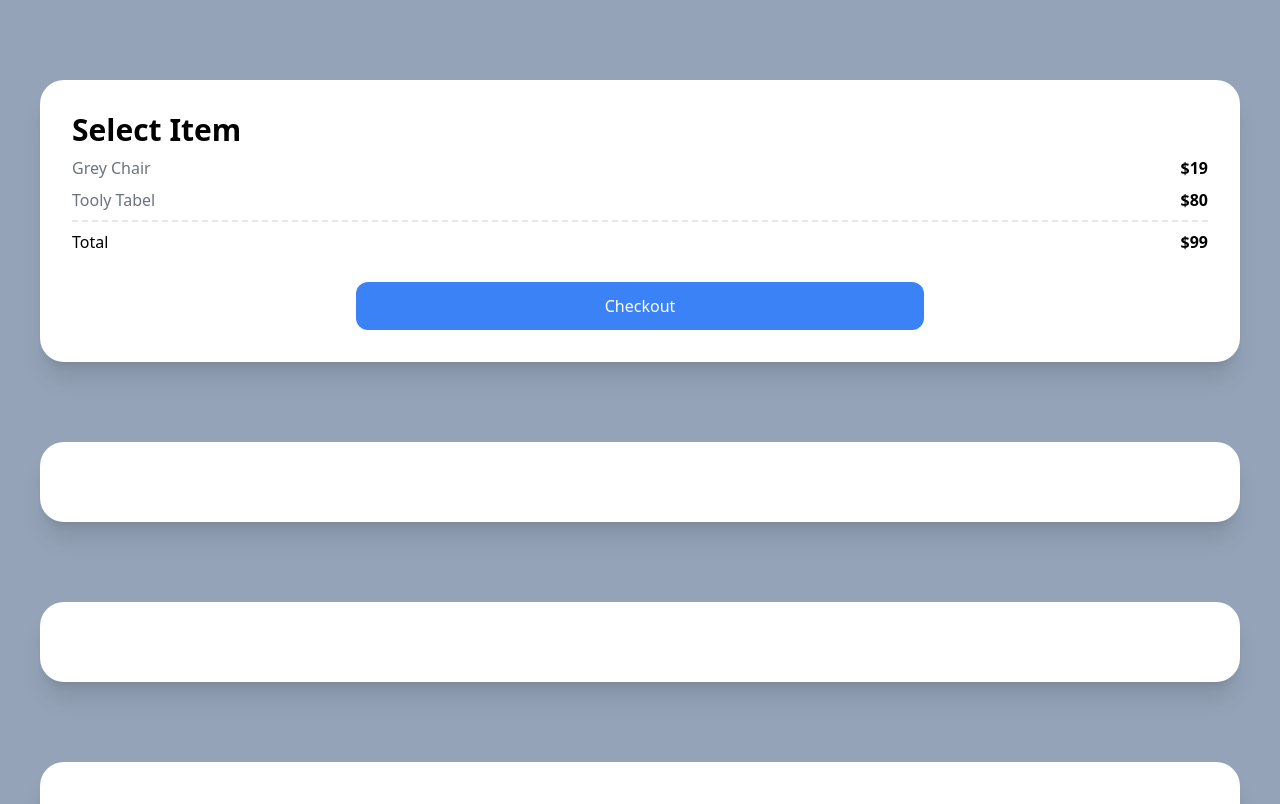
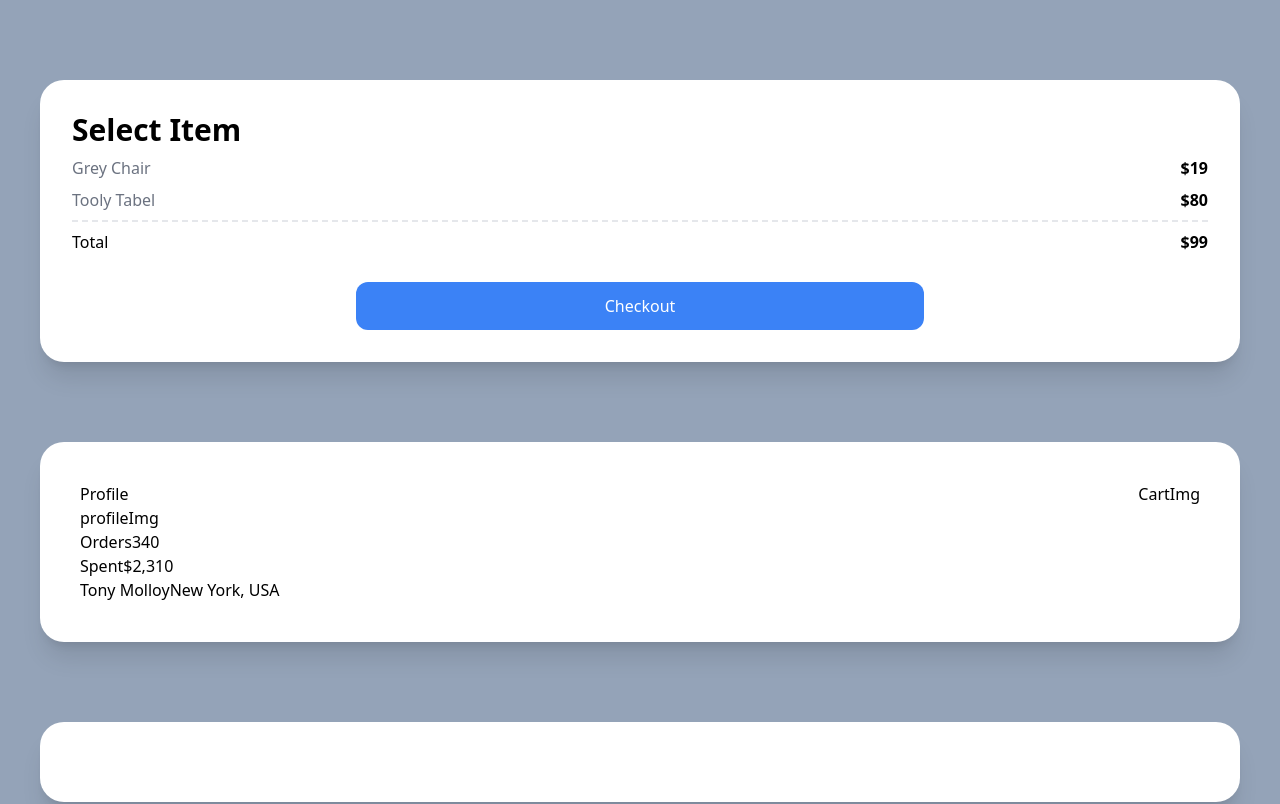
Before and after one commit to Blackraven93/nextjs-test, a Next.js app: page / in a window 1280 px wide. Shown: the top 804 px of the page. Built offline with nearby package versions, Linux system fonts and the light colour scheme.

Commit message:
Feat: make profile card markup

```diff
--- a/pages/index.tsx
+++ b/pages/index.tsx
@@ -23,7 +23,31 @@ const Home: NextPage = () => {
           </div>
         </div>
       </div>
-      <div className="bg-white p-10 rounded-3xl mb-10 shadow-xl"></div>
+      <div className="bg-white p-10 rounded-3xl mb-10 shadow-xl">
+        <div>
+          <div className="flex justify-between">
+            <span>Profile</span>
+            <div>CartImg</div>
+          </div>
+        </div>
+        <div>profileImg</div>
+        <div>
+          <div>
+            <div>
+              <span>Orders</span>
+              <span>340</span>
+            </div>
+            <div>
+              <span>Spent</span>
+              <span>$2,310</span>
+            </div>
+          </div>
+          <div>
+            <span>Tony Molloy</span>
+            <span>New York, USA</span>
+          </div>
+        </div>
+      </div>
       <div className="bg-white p-10 rounded-3xl mb-10 shadow-xl"></div>
       <div className="bg-white p-10 rounded-3xl mb-10 shadow-xl"></div>
     </div>
```
